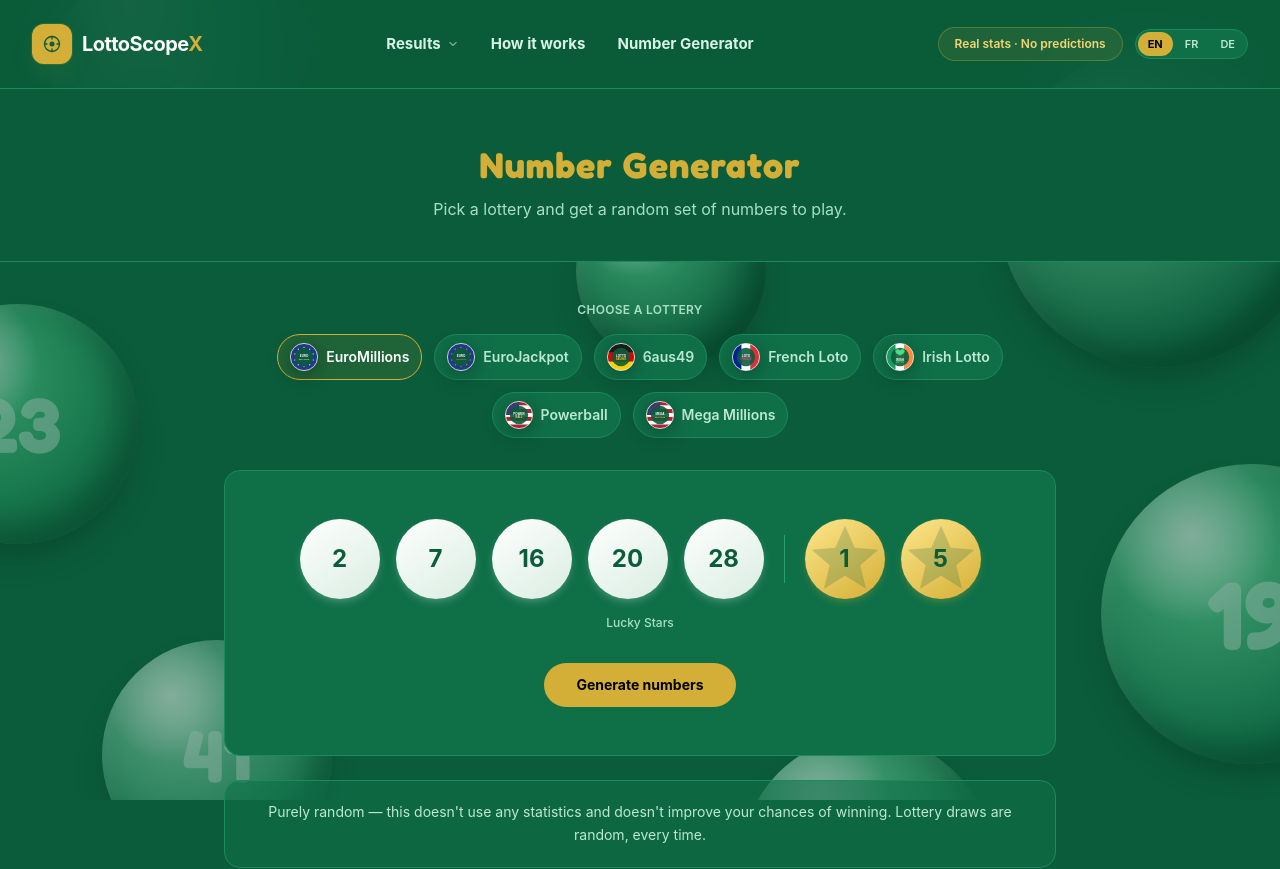
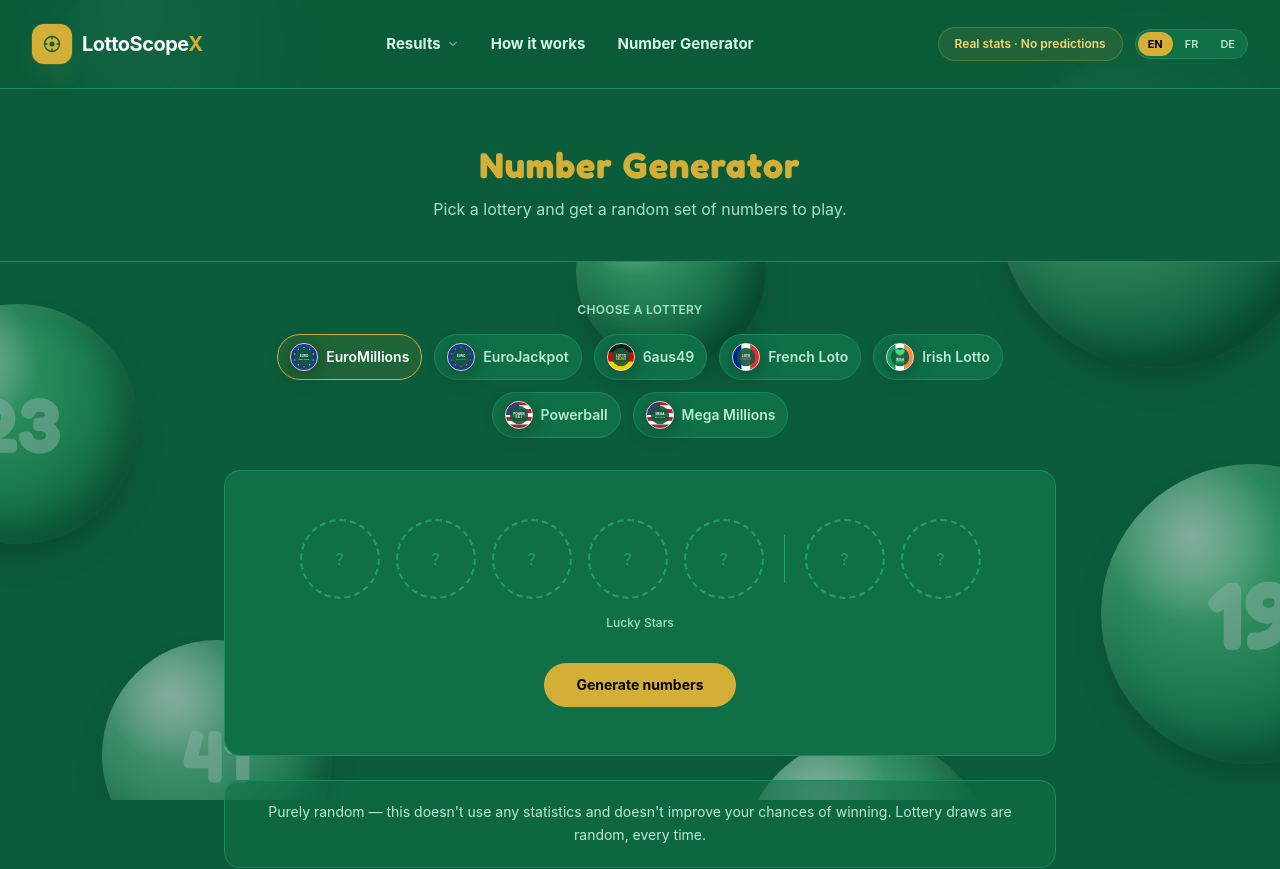
Before and after one commit to achref2024/lottoscopex, a Next.js app: page /generator in a window 1280 px wide. Shown: the top 869 px of the page. Built offline with nearby package versions, Linux system fonts and the light colour scheme.

Commit message:
Show empty placeholder balls until Generate is clicked

```diff
--- a/components/GeneratorPage.tsx
+++ b/components/GeneratorPage.tsx
@@ -3,9 +3,24 @@
 import { useMemo, useState } from "react";
 import clsx from "clsx";
 import { LOTTERIES, getLottery } from "@/lib/lotteries";
+import { BonusShape } from "@/lib/types";
 import LotteryBall from "./LotteryBall";
 import LotteryBadge from "./LotteryBadge";
 import { useLang } from "./LanguageProvider";
+
+/** A dashed placeholder in the same size as a real ball, shown before the
+ * first "Generate" click so the layout doesn't jump when numbers appear. */
+function EmptyBall({ shape }: { shape?: BonusShape }) {
+  const shapeClass = shape === "diamond" ? "rounded-lg rotate-45" : "rounded-full";
+  return (
+    <div
+      className={`flex h-20 w-20 items-center justify-center border-2 border-dashed border-felt-700 ${shapeClass}`}
+      aria-hidden="true"
+    >
+      <span className={shape === "diamond" ? "-rotate-45 text-felt-700" : "text-felt-700"}>?</span>
+    </div>
+  );
+}
 
 /** Fisher–Yates shuffle, then take the first `count` — genuinely random, no weighting. */
 function pickRandomUnique(count: number, min: number, max: number): number[] {
@@ -22,17 +37,21 @@
   const { t, dict } = useLang();
   const [lotteryId, setLotteryId] = useState(LOTTERIES[0].id);
   const [gen, setGen] = useState(0);
+  const [hasGenerated, setHasGenerated] = useState(false);
   const config = getLottery(lotteryId)!;
 
   const main = useMemo(
-    () => pickRandomUnique(config.main.count, config.main.min, config.main.max),
+    () => (hasGenerated ? pickRandomUnique(config.main.count, config.main.min, config.main.max) : []),
     // eslint-disable-next-line react-hooks/exhaustive-deps
-    [lotteryId, gen]
+    [lotteryId, gen, hasGenerated]
   );
   const bonus = useMemo(
-    () => (config.bonus ? pickRandomUnique(config.bonus.count, config.bonus.min, config.bonus.max) : []),
+    () =>
+      hasGenerated && config.bonus
+        ? pickRandomUnique(config.bonus.count, config.bonus.min, config.bonus.max)
+        : [],
     // eslint-disable-next-line react-hooks/exhaustive-deps
-    [lotteryId, gen]
+    [lotteryId, gen, hasGenerated]
   );
 
   return (
@@ -56,7 +75,7 @@
               key={l.id}
               onClick={() => {
                 setLotteryId(l.id);
-                setGen((g) => g + 1);
+                setHasGenerated(false);
               }}
               className={clsx(
                 "flex items-center gap-2 rounded-full border px-3 py-2 text-sm font-semibold transition-colors",
@@ -73,11 +92,14 @@
 
         <div className="mt-8 rounded-2xl border border-felt-800 bg-felt-900 p-8 text-center sm:p-12">
           <div key={gen} className="flex flex-wrap items-center justify-center gap-3 sm:gap-4">
-            {main.map((n) => (
-              <LotteryBall key={`m-${n}`} number={n} variant="main" size="lg" animate />
+            {hasGenerated
+              ? main.map((n) => <LotteryBall key={`m-${n}`} number={n} variant="main" size="lg" animate />)
+              : Array.from({ length: config.main.count }).map((_, i) => (
+                  <EmptyBall key={`empty-m-${i}`} />
                 ))}
-            {bonus.length > 0 && <span className="mx-1 h-12 w-px bg-felt-700" aria-hidden />}
-            {bonus.map((n, i) => (
+            {config.bonus && <span className="mx-1 h-12 w-px bg-felt-700" aria-hidden />}
+            {hasGenerated
+              ? bonus.map((n, i) => (
                   <LotteryBall
                     key={`b-${n}`}
                     number={n}
@@ -87,15 +109,22 @@
                     delay={(main.length + i) * 0.05}
                     animate
                   />
+                ))
+              : config.bonus &&
+                Array.from({ length: config.bonus.count }).map((_, i) => (
+                  <EmptyBall key={`empty-b-${i}`} shape={config.bonus?.shape} />
                 ))}
           </div>
           {config.bonus && <p className="mt-4 text-xs font-medium text-mist-500">{config.bonus.label}</p>}
 
           <button
-            onClick={() => setGen((g) => g + 1)}
+            onClick={() => {
+              setHasGenerated(true);
+              setGen((g) => g + 1);
+            }}
             className="mt-8 rounded-full bg-gold px-8 py-3 text-sm font-bold text-black transition-transform hover:scale-105"
           >
-            {gen === 0 ? t("generator.generateButton") : t("generator.regenerateButton")}
+            {hasGenerated ? t("generator.regenerateButton") : t("generator.generateButton")}
           </button>
         </div>
 
```
Lines whose indentation alone changed are shown as unchanged.
